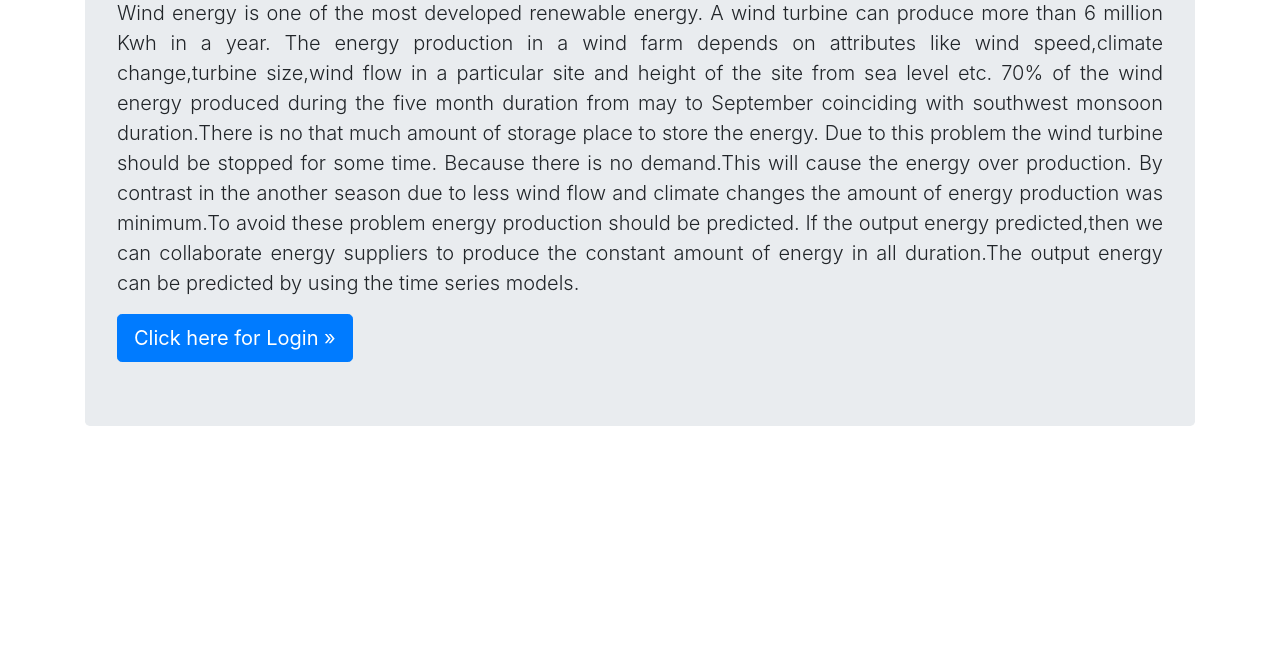
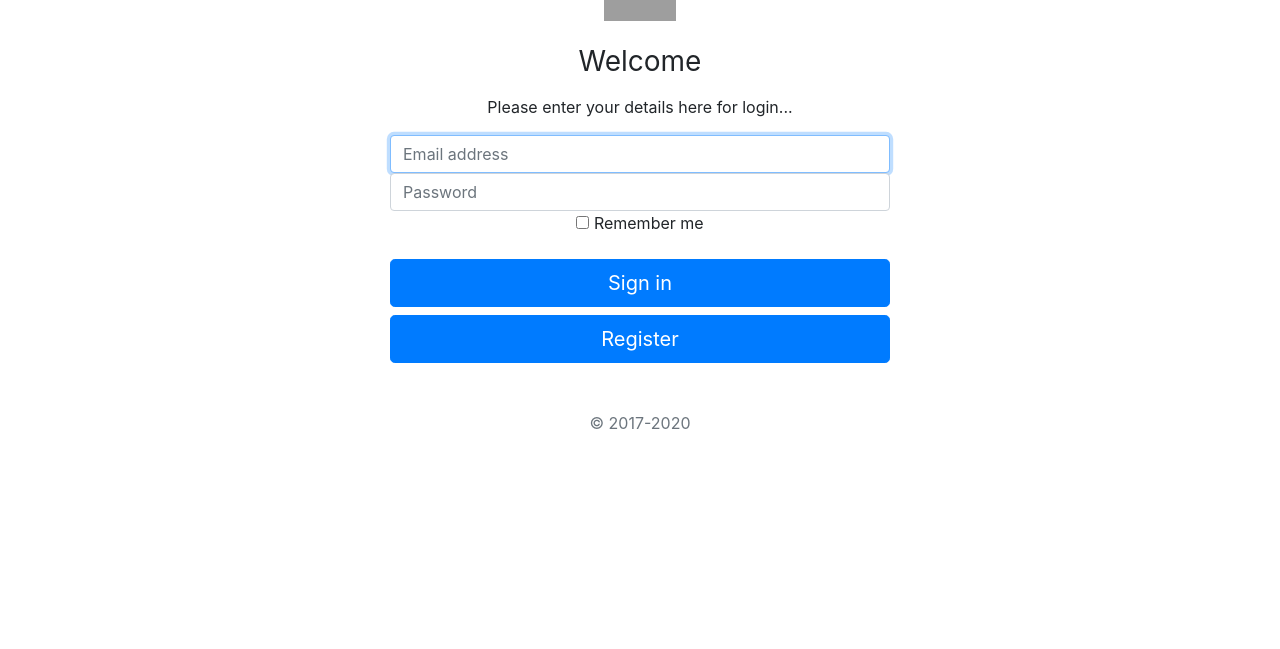
Before and after one commit to Vignesh-U-M/SBSPS-Challenge-2640-Predicting-the-energy-output-of-the-wind-turbine-based-on-weather-condition, a Python web app: template Windenergy_prediction/Templates/index.html in a window 1280 px wide. Shown: the part 151-800 px from the top of the page. Run offline with Jinja, Linux system fonts and the light colour scheme; the template is opened without the code that fills it, so the values that code supplies are empty; some libraries are stand-ins or nearby versions; grey boxes are pictures that could not be loaded.

Commit message:
Update index.html

```diff
--- a/Windenergy_prediction/Templates/index.html
+++ b/Windenergy_prediction/Templates/index.html
@@ -1,25 +1,30 @@
-
 <!doctype html>
 <html lang="en">
+
 <head>
     <meta charset="utf-8">
     <meta name="viewport" content="width=device-width, initial-scale=1, shrink-to-fit=no">
     <meta name="description" content="">
     <meta name="author" content="Mark Otto, Jacob Thornton, and Bootstrap contributors">
     <meta name="generator" content="Jekyll v4.0.1">
-    <title>Home</title>
+    <title>Login</title>
 
     <link rel="canonical" href="https://stackpath.bootstrapcdn.com/bootstrap/4.5.0/css/bootstrap.min.css">
 
     <!-- Bootstrap core CSS -->
-<link href="https://stackpath.bootstrapcdn.com/bootstrap/4.5.0/css/bootstrap.min.css" rel="stylesheet" integrity="sha384-9aIt2nRpC12Uk9gS9baDl411NQApFmC26EwAOH8WgZl5MYYxFfc+NcPb1dKGj7Sk" crossorigin="anonymous">
+    <link href="https://stackpath.bootstrapcdn.com/bootstrap/4.5.0/css/bootstrap.min.css" rel="stylesheet"
+        integrity="sha384-9aIt2nRpC12Uk9gS9baDl411NQApFmC26EwAOH8WgZl5MYYxFfc+NcPb1dKGj7Sk" crossorigin="anonymous">
 
     <!-- Favicons -->
-<link rel="apple-touch-icon" href="https://stackpath.bootstrapcdn.com/bootstrap/4.5.0/css/bootstrap.min.css" sizes="180x180">
-<link rel="icon" href="https://stackpath.bootstrapcdn.com/bootstrap/4.5.0/css/bootstrap.min.css" sizes="32x32" type="image/png">
-<link rel="icon" href="https://stackpath.bootstrapcdn.com/bootstrap/4.5.0/css/bootstrap.min.css" sizes="16x16" type="image/png">
+    <link rel="apple-touch-icon" href="https://stackpath.bootstrapcdn.com/bootstrap/4.5.0/css/bootstrap.min.css"
+        sizes="180x180">
+    <link rel="icon" href="https://stackpath.bootstrapcdn.com/bootstrap/4.5.0/css/bootstrap.min.css" sizes="32x32"
+        type="image/png">
+    <link rel="icon" href="https://stackpath.bootstrapcdn.com/bootstrap/4.5.0/css/bootstrap.min.css" sizes="16x16"
+        type="image/png">
     <link rel="manifest" href="https://stackpath.bootstrapcdn.com/bootstrap/4.5.0/css/bootstrap.min.css">
-<link rel="mask-icon" href="https://stackpath.bootstrapcdn.com/bootstrap/4.5.0/css/bootstrap.min.css" color="#563d7c">
+    <link rel="mask-icon" href="https://stackpath.bootstrapcdn.com/bootstrap/4.5.0/css/bootstrap.min.css"
+        color="#563d7c">
     <link rel="icon" href="https://stackpath.bootstrapcdn.com/bootstrap/4.5.0/css/bootstrap.min.css">
     <meta name="msapplication-config" content="/docs/4.5/assets/img/favicons/browserconfig.xml">
     <meta name="theme-color" content="#563d7c">
@@ -40,47 +45,46 @@
                 font-size: 3.5rem;
             }
         }
+        .align-page{
+            width: 500px;
+            height: 500px;
+            display: inline-block;
+        }
+        .logo{
+            width: 500px;
+            height: 100px;
+            display: inline-block;
+        }
     </style>
+
     <!-- Custom styles for this template -->
-    <link href="navbar-top-fixed.css" rel="stylesheet">
+    <link href="signin.css" rel="stylesheet">
 </head>
-  <body>
-    <nav class="navbar navbar-expand-md navbar-dark fixed-top bg-dark">
-  <a class="navbar-brand" href="#">Wind Energy Predictor</a>
-  <button class="navbar-toggler" type="button" data-toggle="collapse" data-target="#navbarCollapse" aria-controls="navbarCollapse" aria-expanded="false" aria-label="Toggle navigation">
-    <span class="navbar-toggler-icon"></span>
-  </button>
-  <div class="collapse navbar-collapse" id="navbarCollapse">
-    <ul class="navbar-nav mr-auto">
-      <li class="nav-item active">
-        <a class="nav-link" href="#">Home <span class="sr-only">(current)</span></a>
-      </li>
-      <li class="nav-item active">
-        <a class="nav-link" href="#">Wind Farm Locations <span class="sr-only">(current)</span></a>
-      </li>
-      <li class="nav-item active">
-        <a class="nav-link" href="#">Comparative Analysis <span class="sr-only">(current)</span></a>
-      </li>
-    </ul>
-    <div>
-        <img src="nav_logo.png" alt="Wind Mill logo" width="120" height="53">
+
+        <body class="text-center">
+            <div class="align-page">
+            <div class="logo">
+                <img src="login-logo.png" alt="Logo" width="200" height="150">
             </div>
+                <form class="form-signin">
+                    <img class="mb-4" src="/docs/4.5/assets/brand/bootstrap-solid.svg" alt="" width="72" height="72">
+                    <h1 class="h3 mb-3 font-weight-normal">Welcome</h1>
+                    <p>Please enter your details here for login...</p>
+                    <label for="inputEmail" class="sr-only">Email address</label>
+                    <input type="email" id="inputEmail" class="form-control" placeholder="Email address" required autofocus>
+                    <label for="inputPassword" class="sr-only">Password</label>
+                    <input type="password" id="inputPassword" class="form-control" placeholder="Password" required>
+                    <div class="checkbox mb-3">
+                        <label>
+                            <input type="checkbox" value="remember-me"> Remember me
+                        </label>
                     </div>
-</nav>
+                    <button class="btn btn-lg btn-primary btn-block" type="submit">Sign in</button>
+                    <button class="btn btn-lg btn-primary btn-block" type="submit">Register</button>
+                    <p class="mt-5 mb-3 text-muted">&copy; 2017-2020</p>
+                </form>
+            </div>
+        </body>
 
-<main role="main" class="container">
-  <div class="jumbotron">
-    <h2>Predicting The Energy Output Of The Wind Turbine Based On Weather Condition</h2>
-    <p class="lead" style="text-align: justify;">Wind energy is one of the most developed renewable energy.
-        A wind turbine can produce more than 6 million Kwh in a year.
-        The energy production in a wind farm depends on attributes like wind speed,climate change,turbine size,wind flow in a particular site and height of the site from sea level etc.
-        70% of the wind energy produced during the five month duration from may to September coinciding with southwest monsoon duration.There is no that much amount of storage place to store the energy.
-        Due to this problem the wind turbine should be stopped for some time.
-        Because there is no demand.This will cause the energy over production.
-        By contrast in the another season due to less wind flow and climate changes the amount of energy production was minimum.To avoid these problem energy production should be predicted.
-        If the output energy predicted,then we can collaborate energy suppliers to produce the constant amount of energy in all duration.The output energy can be predicted by using the time series models.</p>
-    <a class="btn btn-lg btn-primary" href="/docs/4.5/components/navbar/" role="button">Click here for Login &raquo;</a>
-  </div>
-</main>
 
 </html>
```
Lines whose indentation alone changed are shown as unchanged.
